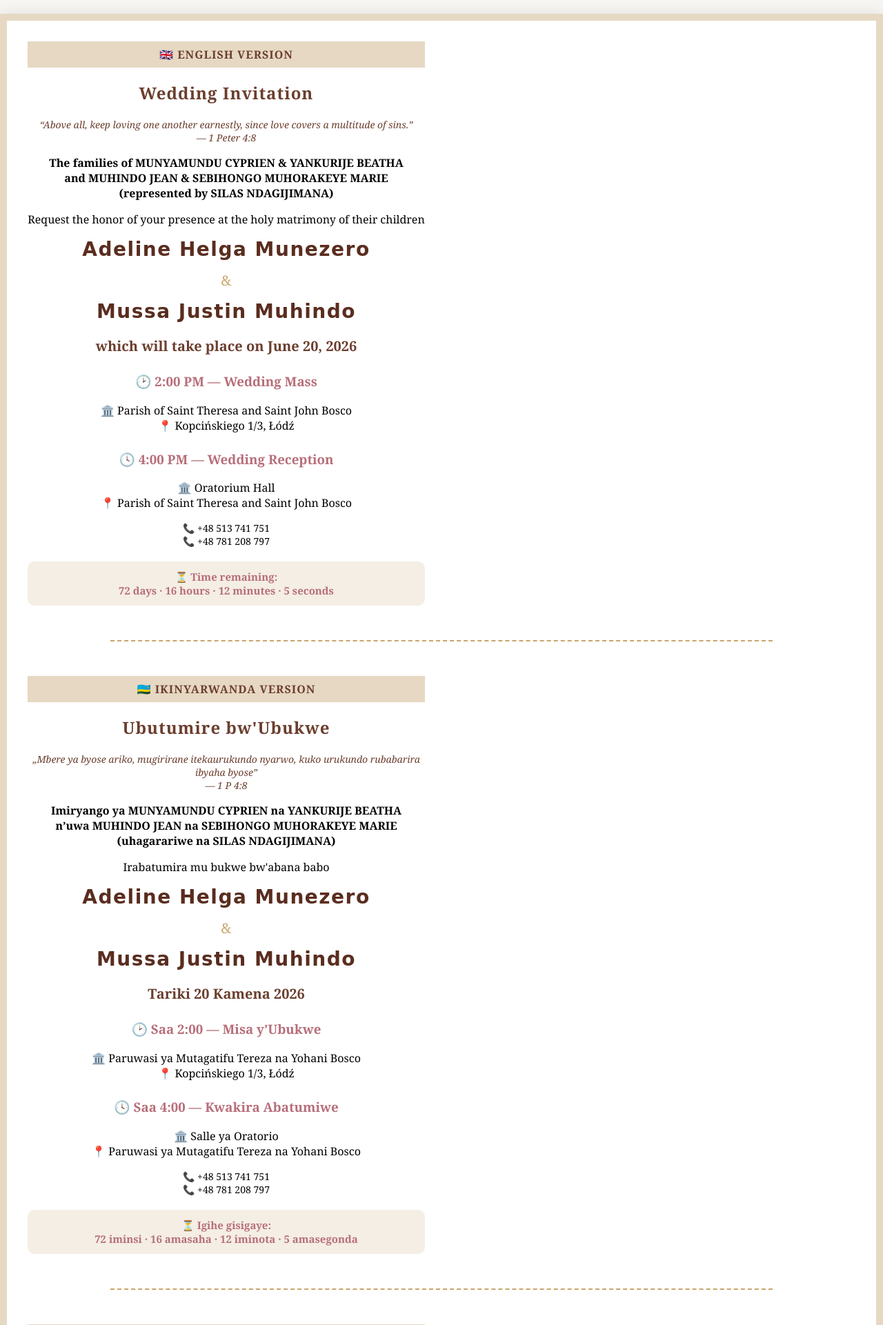
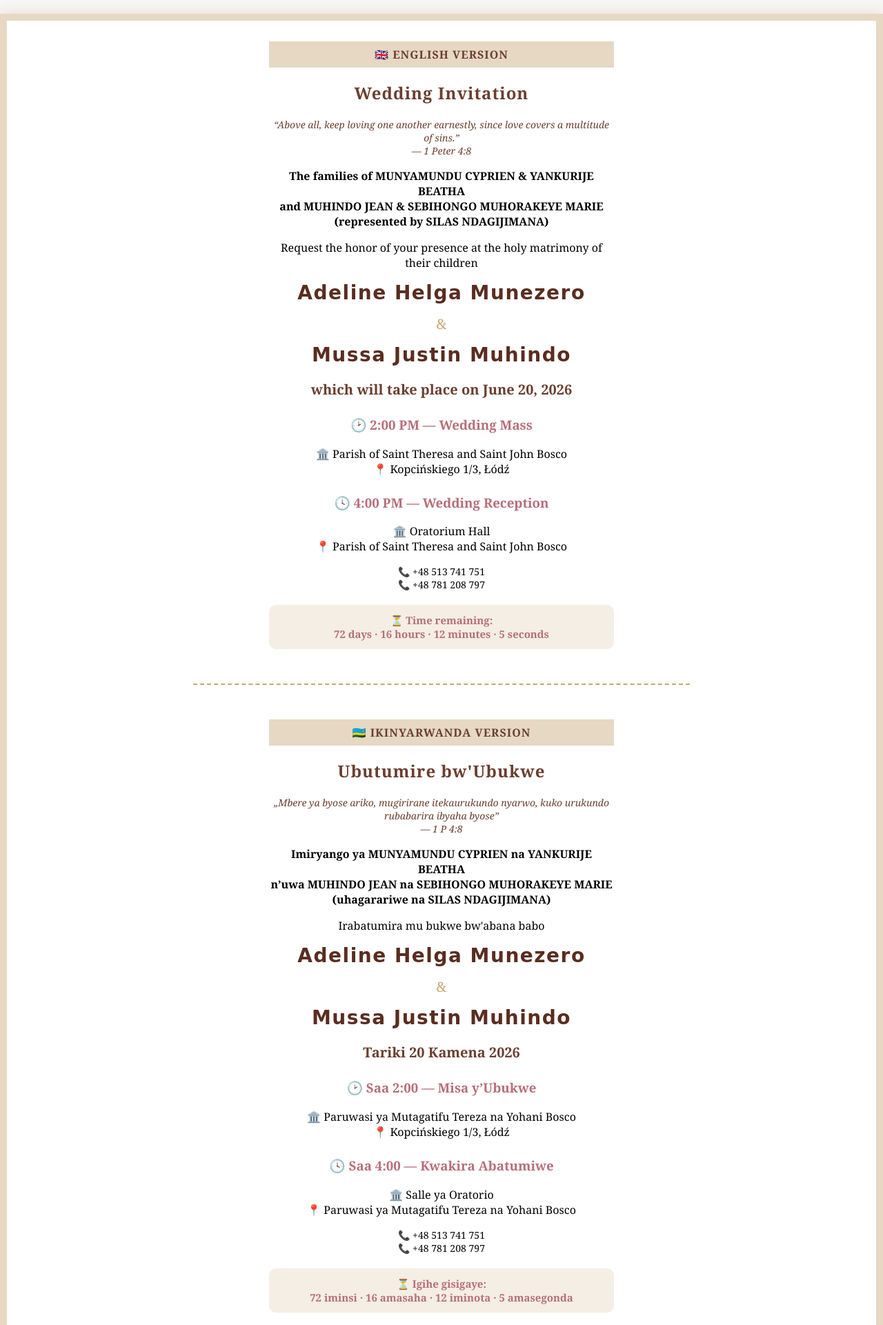
Before and after one commit to jmussamuhindo/wed, a Flask app: page / in a window 1280 px wide. Shown: the top 1921 px of the page at 69% size. Run offline with Flask 3, Linux system fonts and the light colour scheme.

Commit message:
cssupdate

```diff
--- a/templates/index.html
+++ b/templates/index.html
@@ -21,18 +21,21 @@
             background: white;
             border: 10px solid #e6d8c3;
             box-shadow: 0px 0px 20px rgba(0,0,0,0.1);
+            text-align: center;
         }
 
-        .container {
+      .container {
             display: flex;
             flex-wrap: wrap;
             gap: 20px;
-            justify-content: space-between;
+            justify-content: center;   /* CENTER everything */
+            align-items: flex-start;   /* align nicely */
         }
 
         .section {
-            width: 48%;
-        }
+            width: 100%;
+            max-width: 500px;          /* keeps content centered and neat */
+}
 
         h2 {
             color: #6b3e2e;
@@ -86,9 +89,11 @@
         }
 
         .divider {
-            width: 80%;
+
+            width: 60%;
             margin: 30px auto;
             border-top: 2px dashed #c9a66b;
+
         }
 
         .countdown-box {
```
